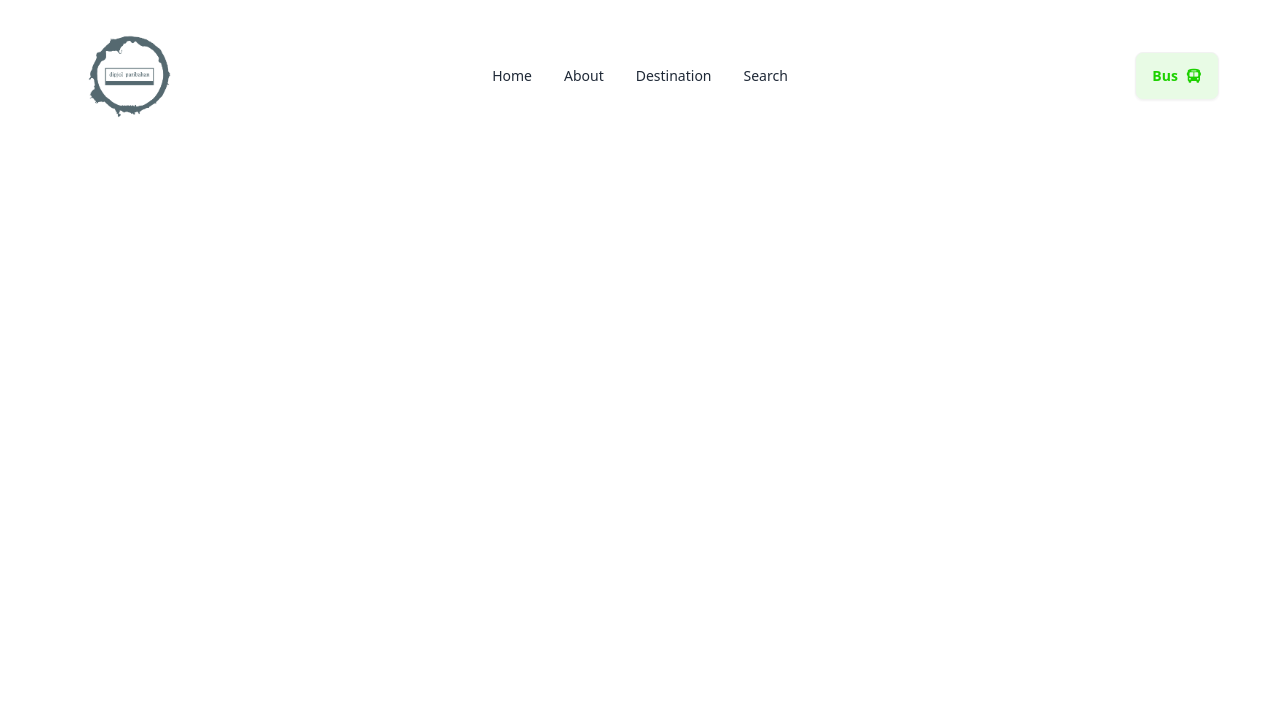
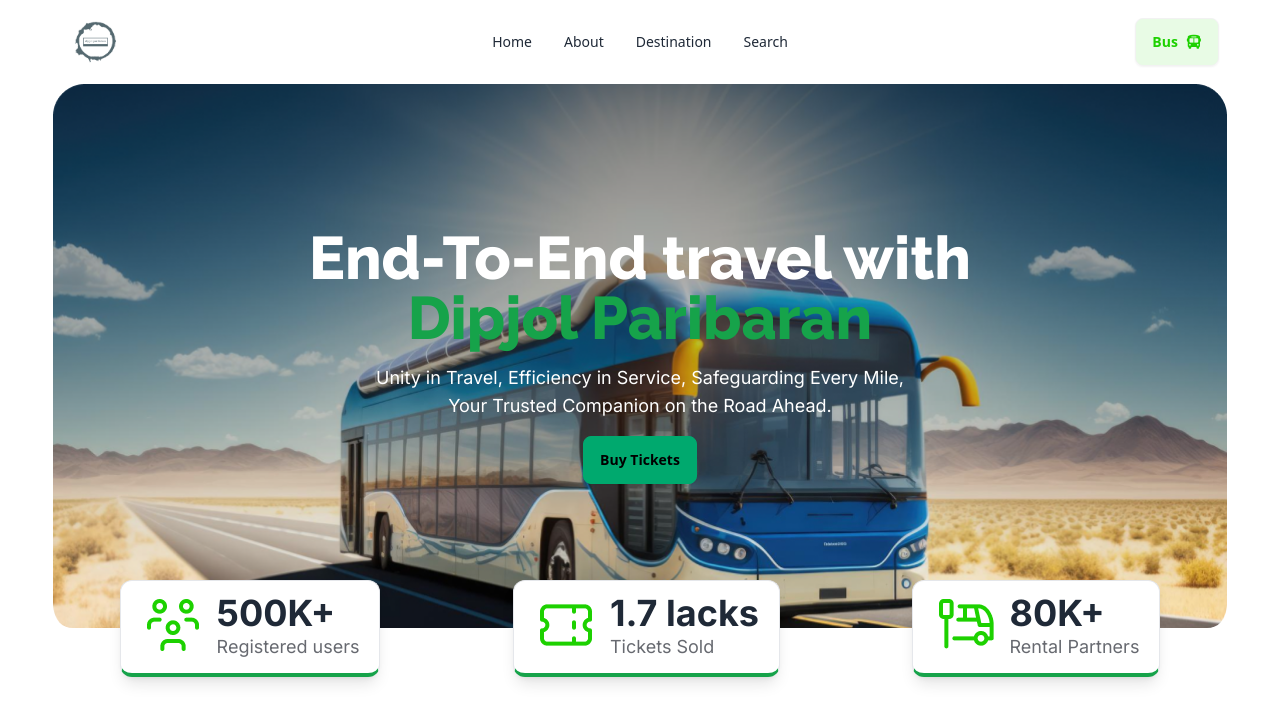
Before and after one commit to pathikroy86/bus-ticketing, a plain HTML site: page index.html in a window 1280 px wide. Drawn offline with nearby package versions, Linux system fonts and the light colour scheme.

Commit message:
banner section

```diff
--- a/index.html
+++ b/index.html
@@ -23,11 +23,18 @@
         .font-inter {
             font-family: "Inter", sans-serif;
         }
+
+        .bg-image {
+            background-image: url(images/banner.png);
+            background-repeat: no-repeat;
+            background-size: cover;
+            border-radius: 20px;
+        }
     </style>
 </head>
 
 <body class="w-11/12 mx-auto">
-    <header>
+    <header class="mb-24">
         <div class="navbar bg-base-100">
             <div class="navbar-start">
                 <div class="dropdown">
@@ -46,7 +53,7 @@
                         <li><a>Search</a></li>
                     </ul>
                 </div>
-                <img class="w-2/6" src="images/logo-color.png" alt="">
+                <img class="w-1/6" src="images/logo-color.png" alt="">
             </div>
             <div class="navbar-center hidden lg:flex">
                 <ul class="menu menu-horizontal px-1">
@@ -60,9 +67,44 @@
                 <a class="btn bg-[#1DD1001A] text-[#1DD100]">Bus <i class="fa-solid fa-bus"></i></a>
             </div>
         </div>
-        <div>
+        <div class="bg-image flex items-center justify-center">
+            <div class="text-center space-y-4 py-36">
+                <h1 class="font-raleway text-6xl font-extrabold text-white">End-To-End travel with <br> <span
+                        class="text-green-600">Dipjol
+                        Paribaran</span></h1>
+                <p class="font-inter text-lg text-white">Unity in Travel, Efficiency in Service, Safeguarding Every
+                    Mile, <br> Your
+                    Trusted Companion on the
+                    Road Ahead.</p>
+                <button class="btn btn-success">Buy Tickets</button>
+            </div>
+        </div>
+        <div class="-translate-y-12">
+            <div class="flex justify-around">
+                <div class="flex gap-3 px-5 py-3 shadow-lg rounded-xl border border-b-4 border-b-green-600 bg-white">
+                    <div><img src="images/people.png" alt=""></div>
+                    <div>
+                        <h3 class="font-inter text-4xl font-bold">500K+</h3>
+                        <p class="font-inter text-[#030712] opacity-60 text-lg">Registered users</p>
+                    </div>
+                </div>
+                <div class="flex gap-3 px-5 py-3 shadow-lg rounded-xl border border-b-4 border-b-green-600 bg-white">
+                    <div><img src="images/ticket-cupon.png" alt=""></div>
+                    <div>
+                        <h3 class="font-inter text-4xl font-bold">1.7 lacks</h3>
+                        <p class="font-inter text-[#030712] opacity-60 text-lg">Tickets Sold</p>
+                    </div>
+                </div>
+                <div class="flex gap-3 px-5 py-3 shadow-lg rounded-xl border border-b-4 border-b-green-600 bg-white">
+                    <div><img src="images/stoppage.png" alt=""></div>
+                    <div>
+                        <h3 class="font-inter text-4xl font-bold">80K+</h3>
+                        <p class="font-inter text-[#030712] opacity-60 text-lg">Rental Partners</p>
+                    </div>
+                </div>
+            </div>
+        </div>
 
-        </div>
     </header>
     <main>
 
```
